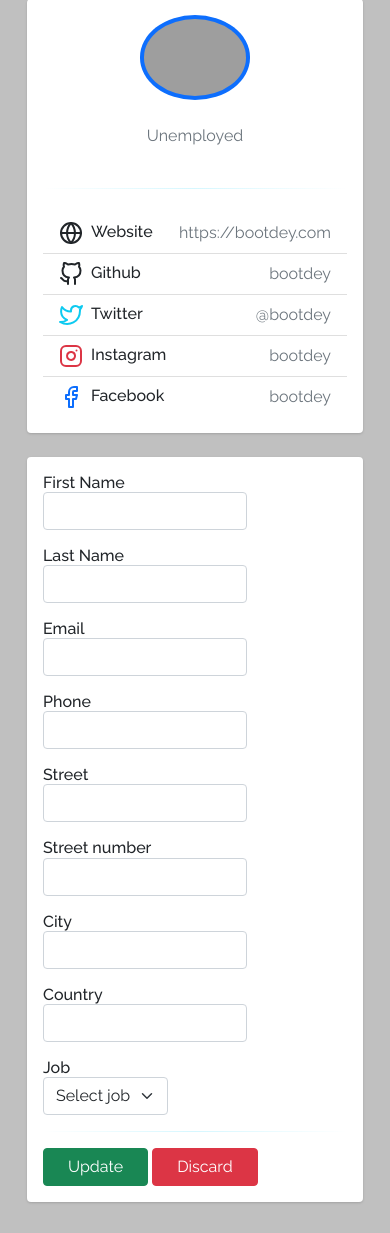
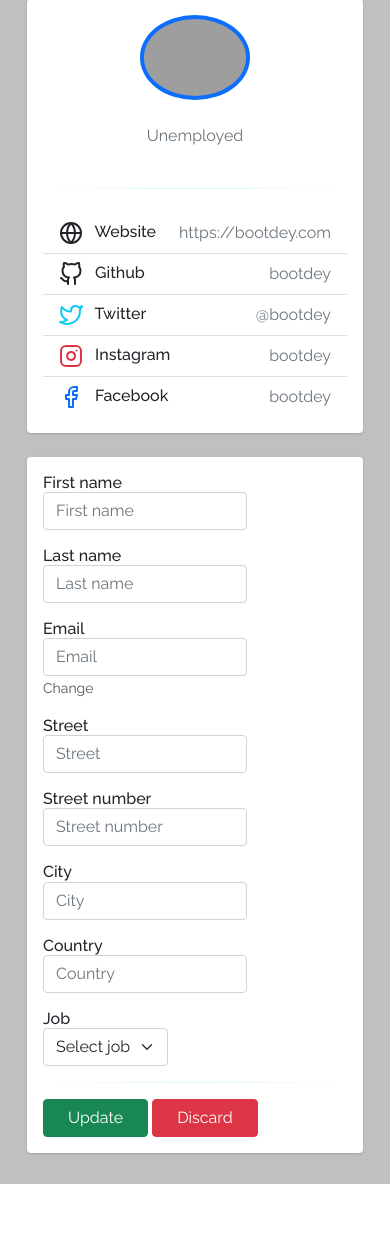
Before and after one commit to iv4nst/job-division, a Flask app: template app/templates/employees/profile-edit.html in a window 390 px wide. Shown: the part 116-1349 px from the top of the page. After the commit the page ends 1300 px from the top, so only its background shows below. Run offline with Flask 2, Linux system fonts and the light colour scheme; the template is opened without the code that fills it: values that come from a table or form of the project are taken from there, others are empty; some libraries are stand-ins or nearby versions; grey boxes are pictures that could not be loaded.

Commit message:
minor changes and phone number removed

```diff
--- /dev/null
+++ b/app/employees/forms.py
@@ -0,0 +1,16 @@
+from flask_wtf import FlaskForm
+from wtforms import StringField, SubmitField
+from wtforms.validators import DataRequired, Length, Email, EqualTo, ValidationError
+
+from app.models import Employee, Job
+
+
+class EditEmployeeForm(FlaskForm):
+    first_name = StringField('First name', validators=[DataRequired(), Length(min=2, max=30)])
+    last_name = StringField('Last name', validators=[DataRequired(), Length(min=2, max=30)])
+    street = StringField('Street')
+    street_number = StringField('Street number')
+    city = StringField('City')
+    country = StringField('Country')
+    job = StringField('Job')
+    submit = SubmitField('Update')
--- a/app/models.py
+++ b/app/models.py
@@ -24,7 +24,6 @@
     first_name = db.Column(db.String(64), index=True, nullable=False)
     last_name = db.Column(db.String(64), index=True, nullable=False)
     email = db.Column(db.String(120), index=True, unique=True)
-    phone_number = db.Column(db.String(32), index=True, unique=True)
     street = db.Column(db.String(120), index=True)
     street_number = db.Column(db.String(32), index=True)
     city = db.Column(db.String(120), index=True)
--- a/app/templates/employees/profile-edit.html
+++ b/app/templates/employees/profile-edit.html
@@ -26,7 +26,8 @@
                         <hr class="my-4">
                         <ul class="list-group list-group-flush">
                             <li class="list-group-item d-flex justify-content-between align-items-center flex-wrap">
-                                <h6 class="mb-0"><svg xmlns="http://www.w3.org/2000/svg" width="24" height="24"
+                                <h6 class="mb-0">
+                                    <svg xmlns="http://www.w3.org/2000/svg" width="24" height="24"
                                          viewBox="0 0 24 24" fill="none" stroke="currentColor" stroke-width="2"
                                          stroke-linecap="round" stroke-linejoin="round"
                                          class="feather feather-globe me-2 icon-inline">
@@ -35,50 +36,64 @@
                                         <path
                                                 d="M12 2a15.3 15.3 0 0 1 4 10 15.3 15.3 0 0 1-4 10 15.3 15.3 0 0 1-4-10 15.3 15.3 0 0 1 4-10z">
                                         </path>
-                                    </svg>Website</h6>
+                                    </svg>
+                                    Website
+                                </h6>
                                 <span class="text-secondary">https://bootdey.com</span>
                             </li>
                             <li class="list-group-item d-flex justify-content-between align-items-center flex-wrap">
-                                <h6 class="mb-0"><svg xmlns="http://www.w3.org/2000/svg" width="24" height="24"
+                                <h6 class="mb-0">
+                                    <svg xmlns="http://www.w3.org/2000/svg" width="24" height="24"
                                          viewBox="0 0 24 24" fill="none" stroke="currentColor" stroke-width="2"
                                          stroke-linecap="round" stroke-linejoin="round"
                                          class="feather feather-github me-2 icon-inline">
                                         <path
                                                 d="M9 19c-5 1.5-5-2.5-7-3m14 6v-3.87a3.37 3.37 0 0 0-.94-2.61c3.14-.35 6.44-1.54 6.44-7A5.44 5.44 0 0 0 20 4.77 5.07 5.07 0 0 0 19.91 1S18.73.65 16 2.48a13.38 13.38 0 0 0-7 0C6.27.65 5.09 1 5.09 1A5.07 5.07 0 0 0 5 4.77a5.44 5.44 0 0 0-1.5 3.78c0 5.42 3.3 6.61 6.44 7A3.37 3.37 0 0 0 9 18.13V22">
                                         </path>
-                                    </svg>Github</h6>
+                                    </svg>
+                                    Github
+                                </h6>
                                 <span class="text-secondary">bootdey</span>
                             </li>
                             <li class="list-group-item d-flex justify-content-between align-items-center flex-wrap">
-                                <h6 class="mb-0"><svg xmlns="http://www.w3.org/2000/svg" width="24" height="24"
+                                <h6 class="mb-0">
+                                    <svg xmlns="http://www.w3.org/2000/svg" width="24" height="24"
                                          viewBox="0 0 24 24" fill="none" stroke="currentColor" stroke-width="2"
                                          stroke-linecap="round" stroke-linejoin="round"
                                          class="feather feather-twitter me-2 icon-inline text-info">
                                         <path
                                                 d="M23 3a10.9 10.9 0 0 1-3.14 1.53 4.48 4.48 0 0 0-7.86 3v1A10.66 10.66 0 0 1 3 4s-4 9 5 13a11.64 11.64 0 0 1-7 2c9 5 20 0 20-11.5a4.5 4.5 0 0 0-.08-.83A7.72 7.72 0 0 0 23 3z">
                                         </path>
-                                    </svg>Twitter</h6>
+                                    </svg>
+                                    Twitter
+                                </h6>
                                 <span class="text-secondary">@bootdey</span>
                             </li>
                             <li class="list-group-item d-flex justify-content-between align-items-center flex-wrap">
-                                <h6 class="mb-0"><svg xmlns="http://www.w3.org/2000/svg" width="24" height="24"
+                                <h6 class="mb-0">
+                                    <svg xmlns="http://www.w3.org/2000/svg" width="24" height="24"
                                          viewBox="0 0 24 24" fill="none" stroke="currentColor" stroke-width="2"
                                          stroke-linecap="round" stroke-linejoin="round"
                                          class="feather feather-instagram me-2 icon-inline text-danger">
                                         <rect x="2" y="2" width="20" height="20" rx="5" ry="5"></rect>
                                         <path d="M16 11.37A4 4 0 1 1 12.63 8 4 4 0 0 1 16 11.37z"></path>
                                         <line x1="17.5" y1="6.5" x2="17.51" y2="6.5"></line>
-                                    </svg>Instagram</h6>
+                                    </svg>
+                                    Instagram
+                                </h6>
                                 <span class="text-secondary">bootdey</span>
                             </li>
                             <li class="list-group-item d-flex justify-content-between align-items-center flex-wrap">
-                                <h6 class="mb-0"><svg xmlns="http://www.w3.org/2000/svg" width="24" height="24"
+                                <h6 class="mb-0">
+                                    <svg xmlns="http://www.w3.org/2000/svg" width="24" height="24"
                                          viewBox="0 0 24 24" fill="none" stroke="currentColor" stroke-width="2"
                                          stroke-linecap="round" stroke-linejoin="round"
                                          class="feather feather-facebook me-2 icon-inline text-primary">
                                         <path d="M18 2h-3a5 5 0 0 0-5 5v3H7v4h3v8h4v-8h3l1-4h-4V7a1 1 0 0 1 1-1h3z">
                                         </path>
-                                    </svg>Facebook</h6>
+                                    </svg>
+                                    Facebook
+                                </h6>
                                 <span class="text-secondary">bootdey</span>
                             </li>
                         </ul>
@@ -89,29 +104,46 @@
             <div class="col-md-8">
                 <div class="card mb-3">
                     <div class="card-body">
-                        <form action="{{ url_for('employees.update_profile', employee_id=employee.id) }}" method="post">
-                            <input type="hidden" name="csrf_token" value="{{ csrf_token() }}" />
+                        <form action="" method="post">
+                            <input type="hidden" name="csrf_token" value="{{ csrf_token() }}"/>
+
+                            <!-- TODO: Srediti da bude u istoj ravni tekst i input polje -->
 
                             <!-- first name -->
                             <div class="row mb-3">
                                 <div class="col-sm-3">
-                                    <h6 class="mb-0">First Name</h6>
+                                    <h6 class="mb-0">First name</h6>
                                 </div>
-                                <div class="col-sm-9 text-secondary">
-                                    <input type="text" name="first_name" id="first_name" class="form-control"
-                                        value="{{ employee.first_name }}">
+                                <div class="col-sm-3 text-secondary">
+                                    <input type="text" name="first_name" id="first_name"
+                                           class="form-control"
+                                           value="{{ employee.first_name }}" placeholder="First name">
                                 </div>
+                                <div class="col-sm-3"></div>
+                                <!-- error -->
+                                {% if form.first_name.errors %}
+                                <div class="col-sm-3 error_message">
+                                    {{ message }}
+                                </div>
+                                {% endif %}
                             </div>
 
                             <!-- last name -->
                             <div class="row mb-3">
                                 <div class="col-sm-3">
-                                    <h6 class="mb-0">Last Name</h6>
+                                    <h6 class="mb-0">Last name</h6>
                                 </div>
-                                <div class="col-sm-9 text-secondary">
+                                <div class="col-sm-3 text-secondary">
                                     <input type="text" name="last_name" id="last_name" class="form-control"
-                                        value="{{ employee.last_name }}">
+                                           value="{{ employee.last_name }}" placeholder="Last name">
                                 </div>
+                                <div class="col-sm-3"></div>
+                                <!-- error -->
+                                {% if form.last_name.errors %}
+                                <div class="col-sm-3 error_message">
+                                    {{ message }}
+                                </div>
+                                {% endif %}
                             </div>
 
                             <!-- email -->
@@ -119,67 +151,89 @@
                                 <div class="col-sm-3">
                                     <h6 class="mb-0">Email</h6>
                                 </div>
-                                <div class="col-sm-9 text-secondary">
+                                <div class="col-sm-3 text-secondary">
                                     <input type="email" name="email" id="email" class="form-control"
-                                        value="{{ employee.email }}">
+                                           value="{{ employee.email }}" placeholder="Email" disabled>
+                                </div>
+                                <!-- TODO: Napraviti stranicu za promenu mejla -->
+                                <div class="col-sm-3 text-secondary">
+                                    <a href="#" class="link-txt">Change</a>
                                 </div>
                             </div>
 
-                            <!-- phone number -->
-                            <div class="row mb-3">
-                                <div class="col-sm-3">
-                                    <h6 class="mb-0">Phone</h6>
-                                </div>
-                                <div class="col-sm-9 text-secondary">
-                                    <input type="tel" name="phone_number" id="phone_number" class="form-control"
-                                        value="{{ employee.phone_number }}">
-                                </div>
-                            </div>
 
                             <!-- address -->
                             <div class="row mb-3">
                                 <div class="col-sm-3">
                                     <h6 class="mb-0">Street</h6>
                                 </div>
-                                <div class="col-sm-9 text-secondary">
+                                <div class="col-sm-3 text-secondary">
                                     <div class="col-sm-2 text-secondary">
                                         <input type="text" name="street" id="street" class="form-control"
-                                            value="{{ employee.street }}">
+                                               value="{{ employee.street }}" placeholder="Street">
                                     </div>
                                 </div>
+                                <div class="col-sm-3"></div>
+                                <!-- error -->
+                                {% if form.street.errors %}
+                                <div class="col-sm-3 error_message">
+                                    {{ message }}
+                                </div>
+                                {% endif %}
                             </div>
                             <div class="row mb-3">
                                 <div class="col-sm-3">
                                     <h6 class="mb-0">Street number</h6>
                                 </div>
-                                <div class="col-sm-9 text-secondary">
+                                <div class="col-sm-3 text-secondary">
                                     <div class="col-sm-2 text-secondary">
                                         <input type="text" name="street_number" id="street_number" class="form-control"
-                                            value="{{ employee.street_number }}">
+                                               value="{{ employee.street_number }}" placeholder="Street number">
                                     </div>
                                 </div>
+                                <div class="col-sm-3"></div>
+                                <!-- error -->
+                                {% if form.street_number.errors %}
+                                <div class="col-sm-3 error_message">
+                                    {{ message }}
+                                </div>
+                                {% endif %}
                             </div>
                             <div class="row mb-3">
                                 <div class="col-sm-3">
                                     <h6 class="mb-0">City</h6>
                                 </div>
-                                <div class="col-sm-9 text-secondary">
+                                <div class="col-sm-3 text-secondary">
                                     <div class="col-sm-2 text-secondary">
                                         <input type="text" name="city" id="city" class="form-control"
-                                            value="{{ employee.city }}">
+                                               value="{{ employee.city }}" placeholder="City">
                                     </div>
                                 </div>
+                                <div class="col-sm-3"></div>
+                                <!-- error -->
+                                {% if form.city.errors %}
+                                <div class="col-sm-3 error_message">
+                                    {{ message }}
+                                </div>
+                                {% endif %}
                             </div>
                             <div class="row mb-3">
                                 <div class="col-sm-3">
                                     <h6 class="mb-0">Country</h6>
                                 </div>
-                                <div class="col-sm-9 text-secondary">
+                                <div class="col-sm-3 text-secondary">
                                     <div class="col-sm-2 text-secondary">
                                         <input type="text" name="country" id="country" class="form-control"
-                                            value="{{ employee.country }}">
+                                               value="{{ employee.country }}" placeholder="Country">
                                     </div>
                                 </div>
+                                <div class="col-sm-3"></div>
+                                <!-- error -->
+                                {% if form.country.errors %}
+                                <div class="col-sm-3 error_message">
+                                    {{ message }}
+                                </div>
+                                {% endif %}
                             </div>
 
                             <!-- job -->
```
Also changed, not shown: app/employees/routes.py (+35 -45 lines), app/templates/employees/employee_modals.html (+4 -14 lines), app/templates/employees/profile-edit-old.html (deleted, +0 -288 lines), app/templates/employees/profile.html (+25 -20 lines), app/templates/jobs/job_modals.html (+3 -11 lines). Lines whose indentation alone changed are shown as unchanged.
